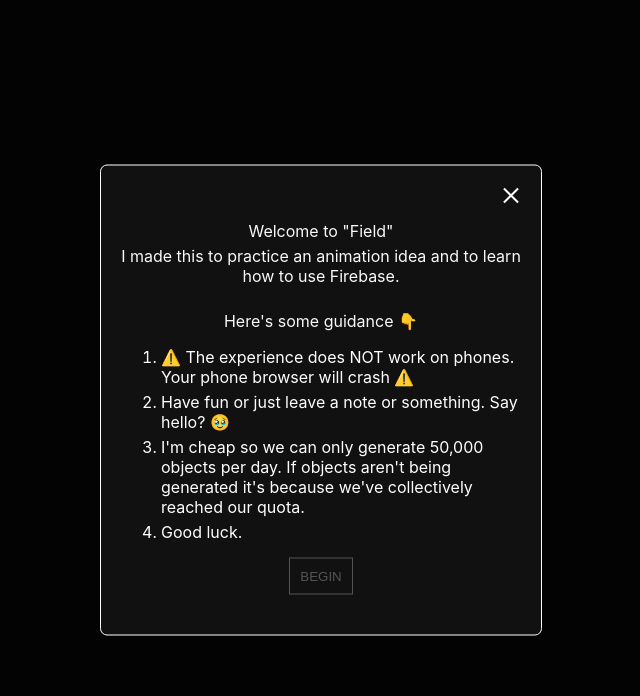
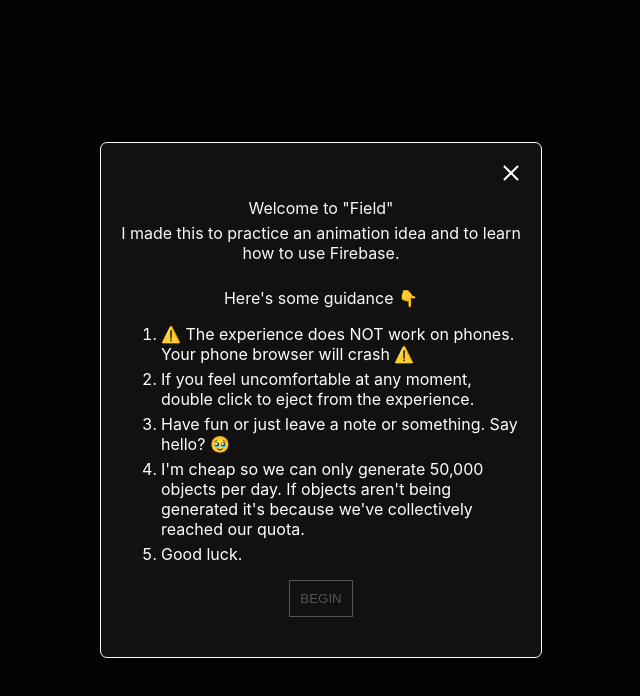
Before and after one commit to domvillegas/portfolio-website, a Next.js app: page /playground/field in a window 1280 px wide. Shown: the top 696 px of the page, without its empty margins (319-959 px from the left). Built offline with nearby package versions, Linux system fonts and the light colour scheme; no server answers; the database is empty.

Commit message:
Add detail to Field intro modal.

```diff
--- a/src/pages/playground/field/index.tsx
+++ b/src/pages/playground/field/index.tsx
@@ -162,6 +162,10 @@
           ⚠️ The experience does NOT work on phones. Your phone browser will
           crash ⚠️
         </li>
+        <li>
+          If you feel uncomfortable at any moment, double click to eject from
+          the experience.
+        </li>
         <li>Have fun or just leave a note or something. Say hello? 🥹</li>
         <li>
           I'm cheap so we can only generate 50,000 objects per day. If objects
```
